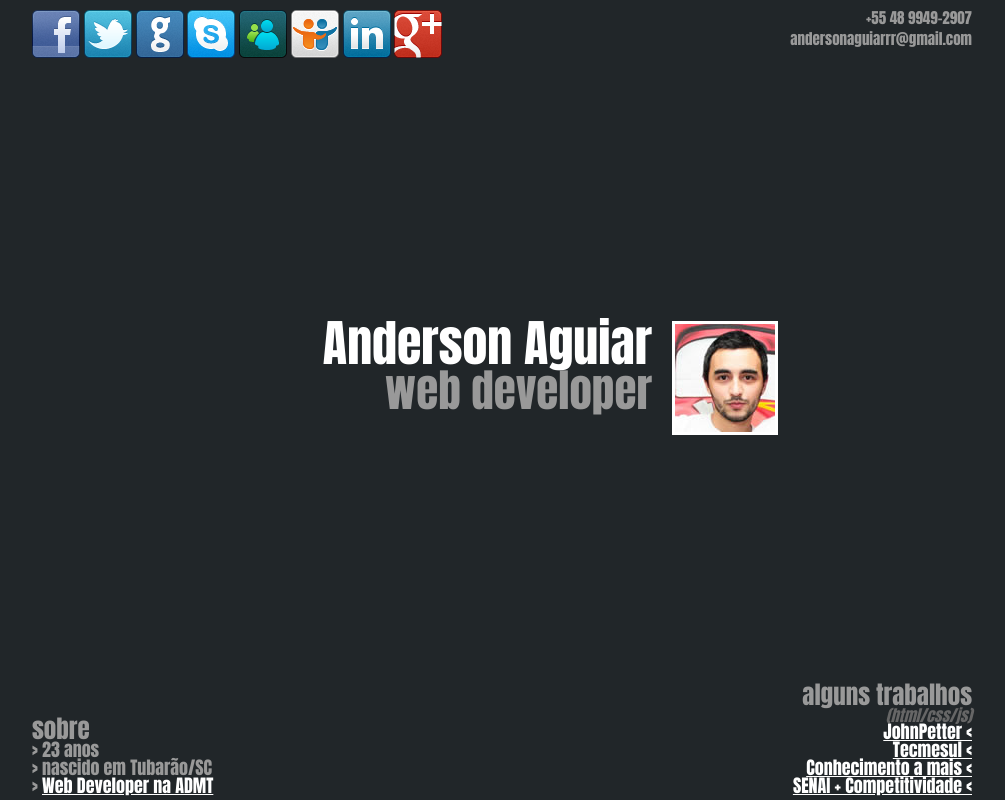
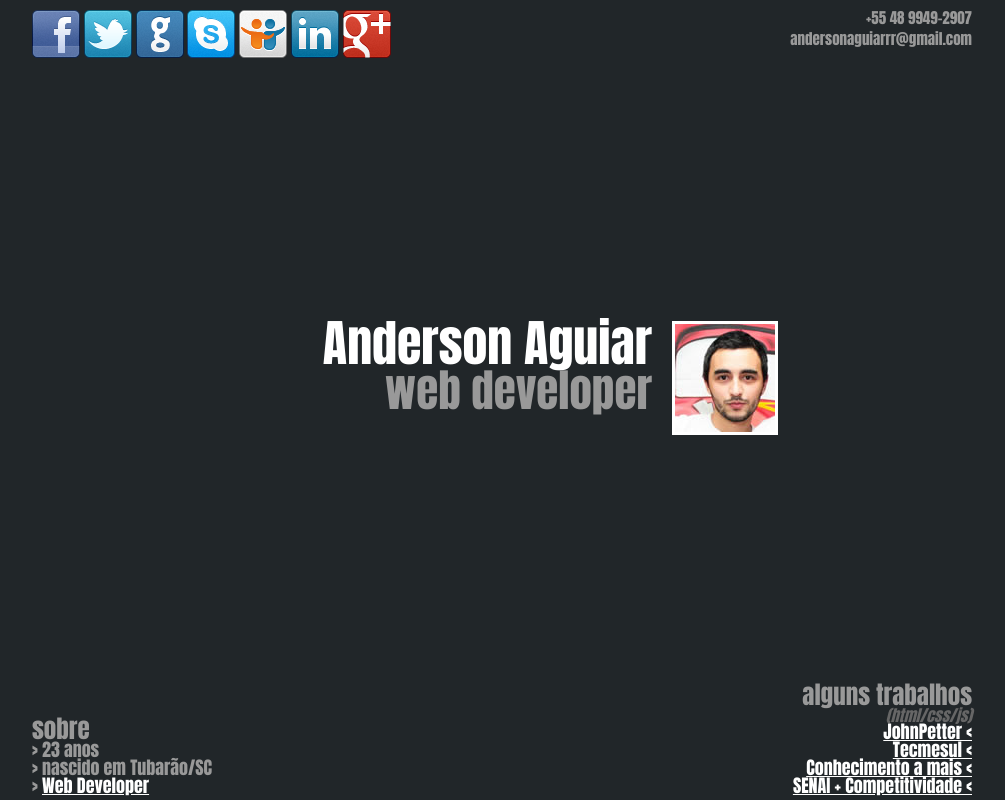
Before and after one commit to andersonaguiar/andersonaguiar.com.br-v1, a PHP site: page /projetos/index.php?page=capa in a window 1280 px wide. Shown: the whole page, without its empty margins (138-1143 px from the left). Run offline with PHP 8.4, Linux system fonts and the light colour scheme; some libraries are stand-ins or nearby versions.

Commit message:
Removido profissão anterior e MSN

```diff
--- /dev/null
+++ b/google7a989b37dd3a3e27.html
@@ -0,0 +1 @@
+google-site-verification: google7a989b37dd3a3e27.html
--- a/pages/capa.php
+++ b/pages/capa.php
@@ -6,10 +6,9 @@
         <li><a class="social-twitter" target="_blank" href="http://twitter.com/andersonaguiar" title="Twitter"></a></li>
         <li><a class="social-github" target="_blank" href="http://github.com/andersonaguiar" title="Github"></a></li>
         <li><a class="social-skype" href="skype:and-aguiar?add" title="Skype"></a></li>
-        <li><a class="social-msn" onlick="javascript:void(0);" href="MSN:and-aguiar@hotmail.com" title="MSN"></a></li>
         <li><a class="social-slideshare" target="_blank" href="http://www.slideshare.net/andersonagr" title="Slideshare"></a></li>
         <li><a class="social-linkedin" target="_blank" href="http://www.linkedin.com/profile/view?id=58701821" title="Linkedin"></a></li>
-        <li><a class="social-googleplus" target="_blank" href="https://plus.google.com/u/0/110862934856408781799" title="Google+"></a></li>
+        <li><a class="social-googleplus" target="_blank" href="https://plus.google.com/u/0/110862934856408781799?rel=author" title="Google+"></a></li>
       </ul>
     </aside>
   </div>
@@ -46,7 +45,7 @@
       <ul>
         <li>&gt; 23 anos</li>
         <li>&gt; nascido em Tubarão/SC</li>
-        <li>&gt; <a title="Web Developer na ADMT" target="_blank" href="http://www.admt.com.br">Web Developer na ADMT</a></li>
+        <li>&gt; <a title="Web Developer" target="_blank" href="">Web Developer</a></li>
       </ul>
     </section>
   </div>
--- a/sitemap.xml
+++ b/sitemap.xml
@@ -4,10 +4,11 @@
       xmlns:xsi="http://www.w3.org/2001/XMLSchema-instance"
       xsi:schemaLocation="http://www.sitemaps.org/schemas/sitemap/0.9
             http://www.sitemaps.org/schemas/sitemap/0.9/sitemap.xsd">
+<!-- created with Free Online Sitemap Generator www.xml-sitemaps.com -->
 
 <url>
   <loc>http://www.andersonaguiar.com.br/</loc>
-        <lastmod>2012-08-05</lastmod>
-        <changefreq>monthly</changefreq>
+  <lastmod>2013-03-05T14:22:25+00:00</lastmod>
+  <changefreq>weekly</changefreq>
 </url>
 </urlset>
```
Also changed, not shown: .htaccess. Lines whose indentation alone changed are shown as unchanged.
